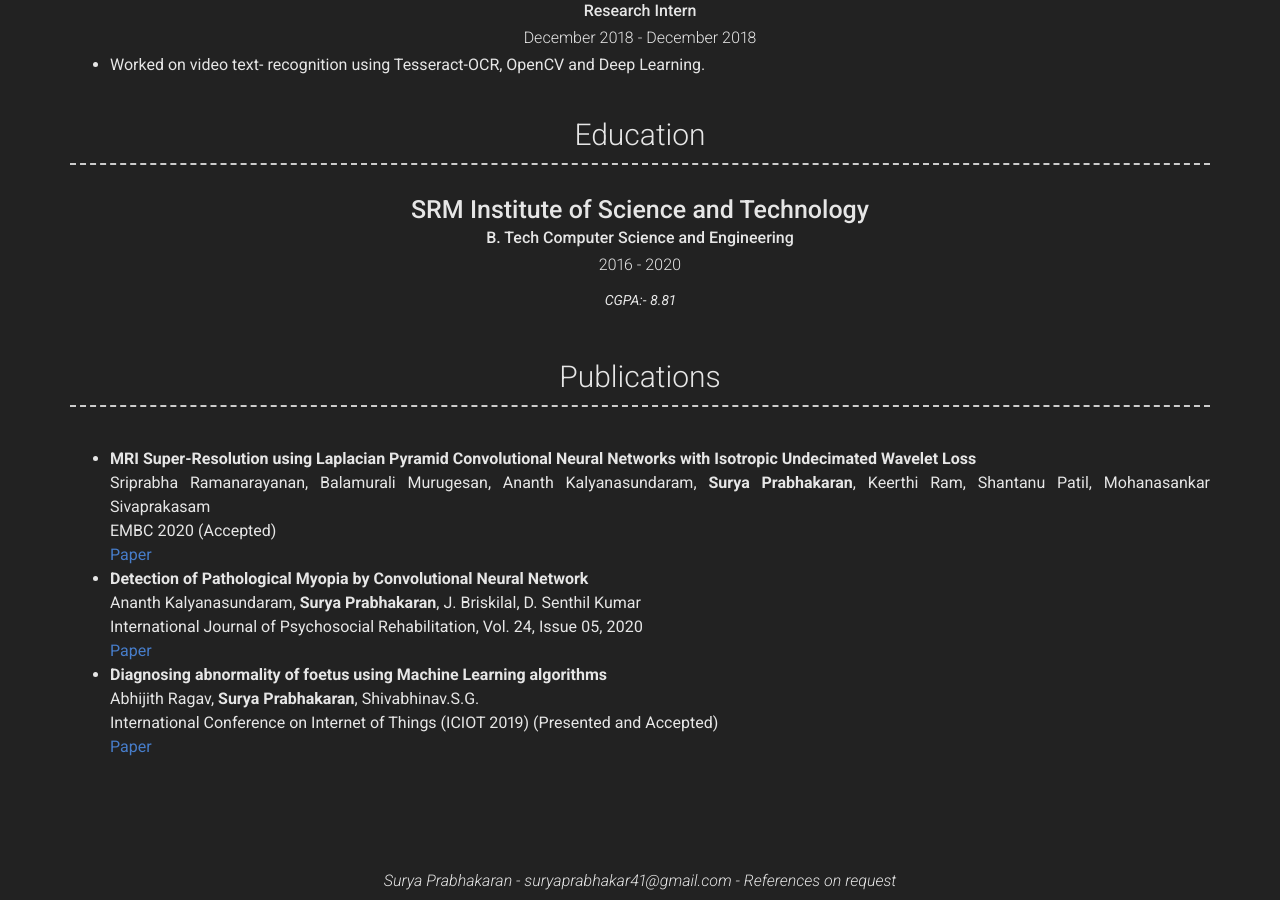
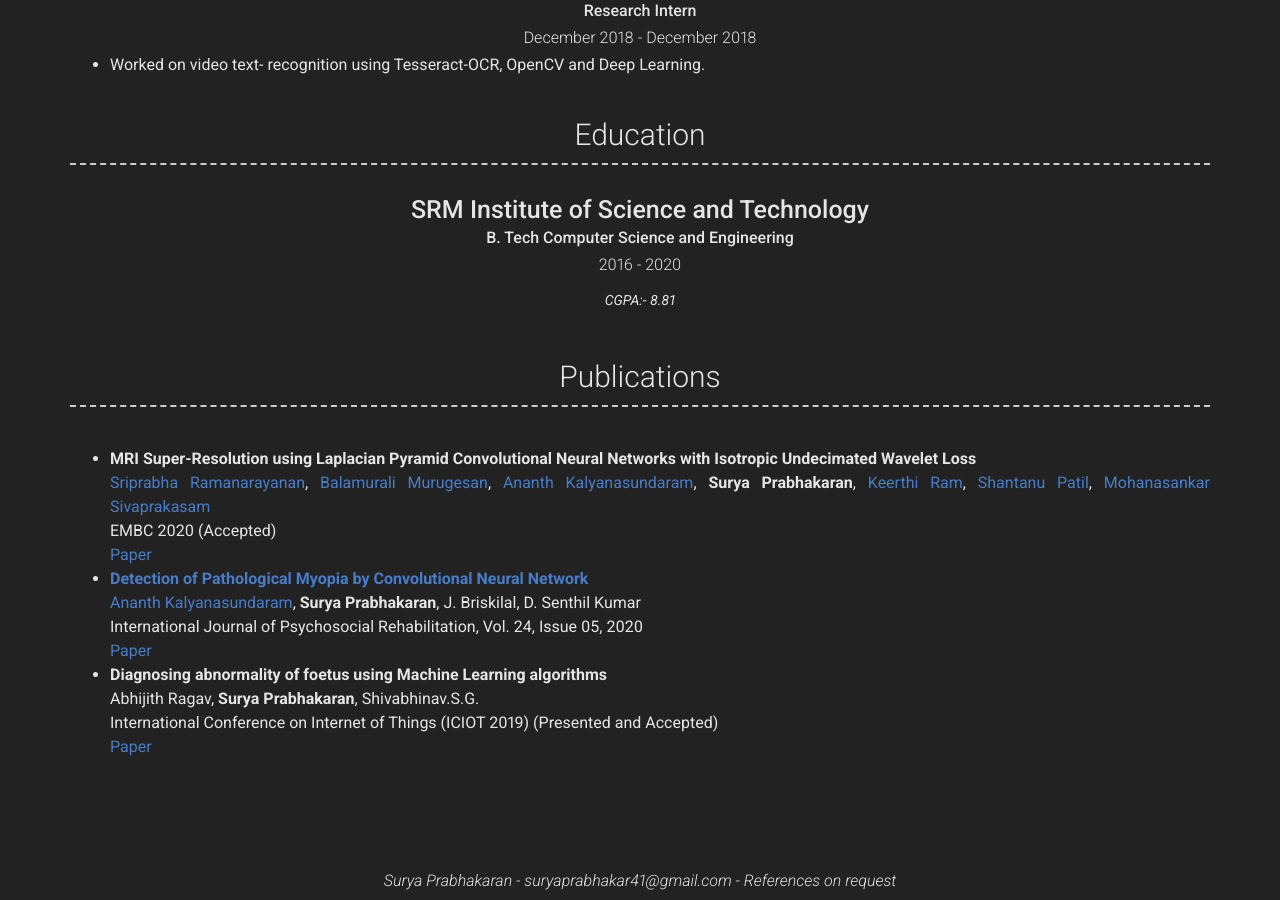
Before and after one commit to suryaprabhakar414/surya.io.resume, a Jekyll site: the page built from index.md, in a window 1280 px wide and 900 px high, scrolled down 1849 px. Built offline with Jekyll 4.4.1, drawn with Linux system fonts in a browser that asks for light colours; nearby versions of some CDN libraries; part of the change alters nothing that is shown.

```diff
--- a/_config.yml
+++ b/_config.yml
@@ -51,11 +51,11 @@ about_content: > # this means to ignore newlines until the next config item.
 more_title: Publications #(Use this to override about more section title)
 more_content: > # this means to ignore newlines until the next config item.
   - **MRI Super-Resolution using Laplacian Pyramid Convolutional Neural Networks with Isotropic Undecimated Wavelet Loss**
-     Sriprabha Ramanarayanan, Balamurali Murugesan, Ananth Kalyanasundaram, **Surya Prabhakaran**, Keerthi Ram, Shantanu Patil, Mohanasankar Sivaprakasam
+     [Sriprabha Ramanarayanan](https://in.linkedin.com/in/sriprabha-r-772b592b), [Balamurali Murugesan](https://bala93.github.io/), [Ananth Kalyanasundaram](https://www.linkedin.com/in/ananth2603/), **Surya Prabhakaran**, [Keerthi Ram](https://scholar.google.com/citations?user=IUk8C0MAAAAJ&hl=en), [Shantanu Patil](https://scholar.google.com/citations?user=8FDYMQ8AAAAJ&hl=en), [Mohanasankar Sivaprakasam](http://www.ee.iitm.ac.in/~mohan/)
      EMBC 2020 (Accepted)
      [Paper](https://drive.google.com/file/d/1aY_w1qkUIiR6oZsKtdgFqGpyscDbEOPa/view?usp=sharing)
-   - **Detection of Pathological Myopia by Convolutional Neural Network**
-     Ananth Kalyanasundaram, **Surya Prabhakaran**, J. Briskilal, D. Senthil Kumar
+   - [**Detection of Pathological Myopia by Convolutional Neural Network**](https://www.psychosocial.com/article/PR201929/19549/)
+     [Ananth Kalyanasundaram](https://www.linkedin.com/in/ananth2603/), **Surya Prabhakaran**, J. Briskilal, D. Senthil Kumar
      International Journal of Psychosocial Rehabilitation, Vol. 24, Issue 05, 2020
      [Paper](https://drive.google.com/file/d/1chQh3YOn7Q3v8qHhjXBnK8ME8ZhtFom8/view?usp=sharing)
    - **Diagnosing abnormality of foetus using Machine Learning algorithms**
```
